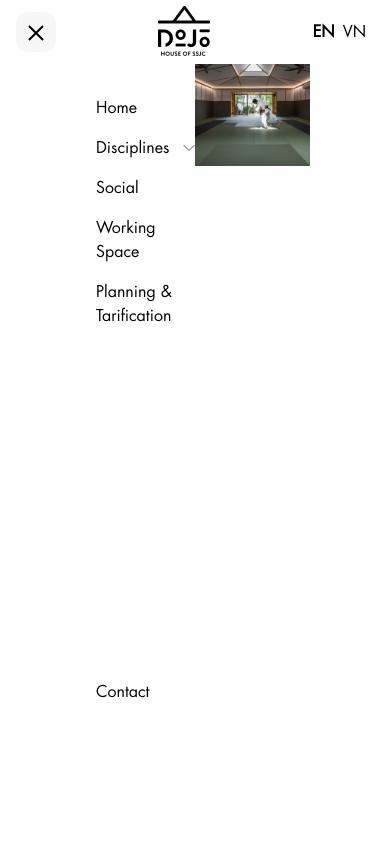
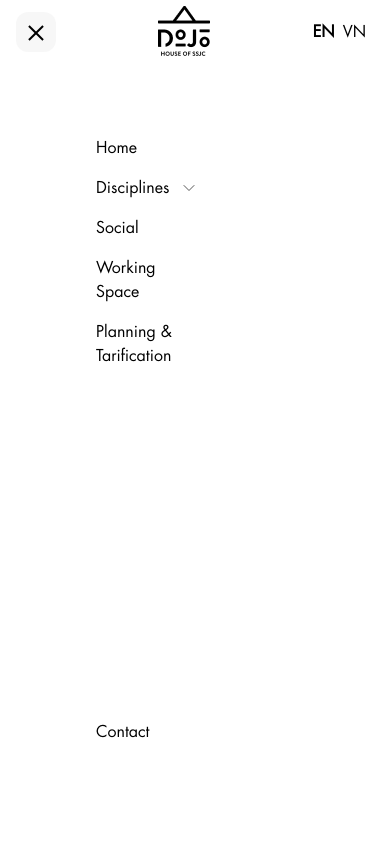
Before and after one commit to akpascalp/ssjc-site, a Vue app: page / in a window 390 px wide. Both pictures are taken after a click on the button 36 px from the left and 32 px from the top of the page. Shown: the top 844 px of the page. Built offline with nearby package versions, Linux system fonts and the light colour scheme.

Commit message:
Fix mobile sidebar

```diff
--- a/src/layouts/partials/Sidebar.vue
+++ b/src/layouts/partials/Sidebar.vue
@@ -20,13 +20,13 @@
     </div>
   </div>
   <TransitionRoot as="template" :show="showMenu">
-    <Dialog as="div" class="fixed sm:left-[120px] top-0 w-full z-30" @close="showMenu = false">
+    <Dialog as="div" class="fixed top-10 w-full z-30 sm:top-0 sm:left-[120px]" @close="showMenu = false">
       <TransitionChild as="template" enter="transition ease-in-out duration-700" enter-from="-translate-x-60 opacity-50"
         enter-to="translate-x-0" leave="transition ease-in-out duration-700" leave-from="translate-x-0"
         leave-to="-translate-x-60 opacity-0">
-        <div class="relative grid grid-cols-2 bg-white">
+        <div class="grid grid-cols-2 bg-white">
           <div class="relative flex flex-col flex-1">
-            <div class="sticky top-0 left-20 flex flex-col h-screen inset-y-0 ml-24 my-24 space-y-4">
+            <div class="left-20 flex flex-col h-screen inset-y-0 ml-24 my-24 space-y-4">
               <div v-for="(menu, index) in menus" class="group" @mouseover="displayedIndex = index">
                 <div v-if="menu.name === '_break'">
                   <div class="m-80" />
@@ -53,7 +53,7 @@
                     enter-from="-translate-x-20 opacity-0" enter-to="translate-x-0 opacity-100"
                     leave="transition ease-in-out duration-300" leave-from="translate-x-0 opacity-100"
                     leave-to="-translate-x-20 opacity-0" :show="displayedSubIndex === index">
-                    <div class="absolute lg:ml-72 md:ml-48 space-y-4">
+                    <div class="absolute ml-40 lg:ml-72 md:ml-48 space-y-4">
                       <button v-for="subMenu in menu.subMenu" class="text-[16px] w-56 text-left">
                         <router-link :to="subMenu.to">{{ subMenu.name }}</router-link>
                       </button>
@@ -63,7 +63,7 @@
               </div>
             </div>
           </div>
-          <img src="/img_menu.png" class="pr-20 bg-contain bg-center" />
+          <img src="/img_menu.png" class="hidden sm:block pr-20 bg-contain bg-center" />
         </div>
       </TransitionChild>
 
```
